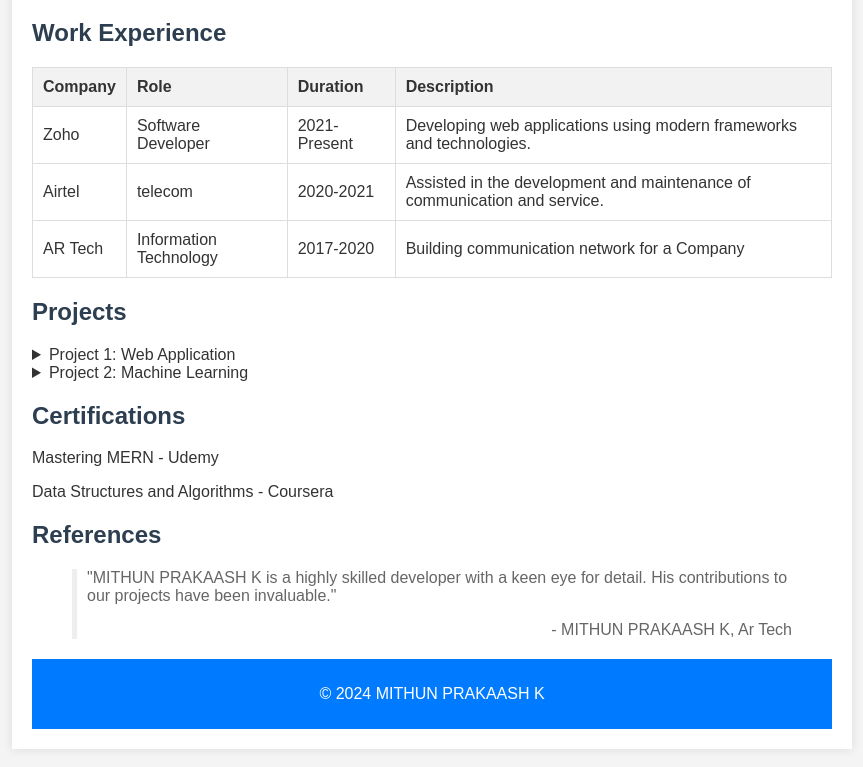
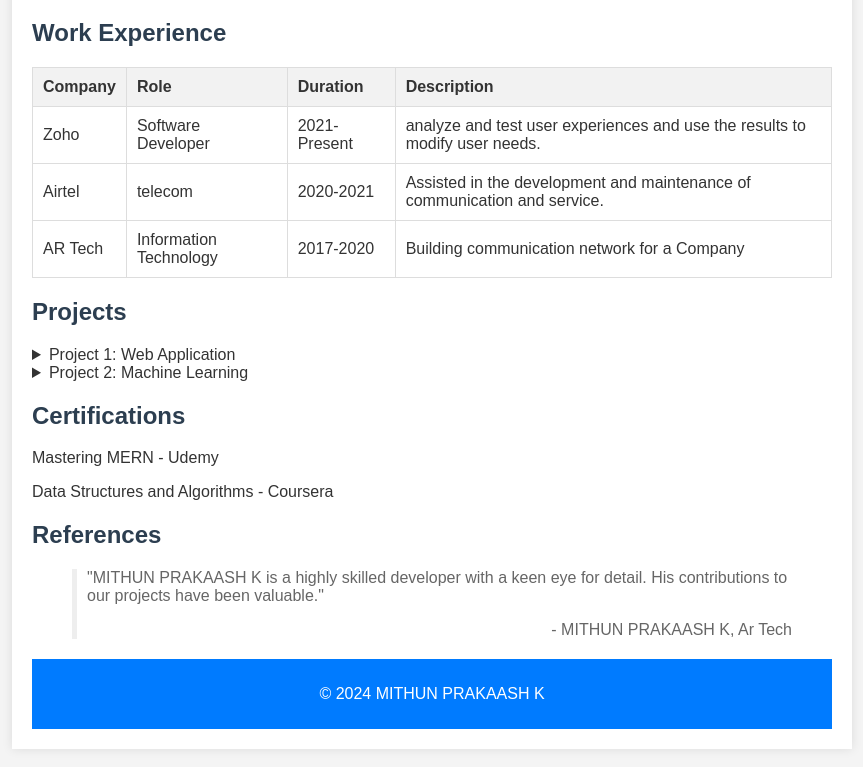
Before and after one commit to Mithunprakaashk/Iwad-assignment-1, a plain HTML site: page index.html in a window 1280 px wide. Shown: the part 735-1502 px from the top of the page, without its empty margins (208-1071 px from the left). Drawn offline with Linux system fonts and the light colour scheme.

Commit message:
index.html

```diff
--- a/index.html
+++ b/index.html
@@ -138,7 +138,7 @@
                         <td>Zoho</td>
                         <td>Software Developer</td>
                         <td>2021-Present</td>
-                        <td>Developing web applications using modern frameworks and technologies.</td>
+                        <td>analyze and test user experiences and use the results to modify user needs.</td>
                     </tr>
                     <tr>
                         <td>Airtel</td>
@@ -176,7 +176,7 @@
             <section class="section">
                 <h2>References</h2>
                 <blockquote>
-                    "MITHUN PRAKAASH K is a highly skilled developer with a keen eye for detail. His contributions to our projects have been invaluable."
+                    "MITHUN PRAKAASH K is a highly skilled developer with a keen eye for detail. His contributions to our projects have been valuable."
                     <p id="byname">- MITHUN PRAKAASH K, Ar Tech</p>
                 </blockquote>
             </section>
@@ -185,6 +185,5 @@
             <p id="copy">© 2024 MITHUN PRAKAASH K</p>
         </footer>
     </div>
-
-
-</body></html>
+</body>
+</html>
```
